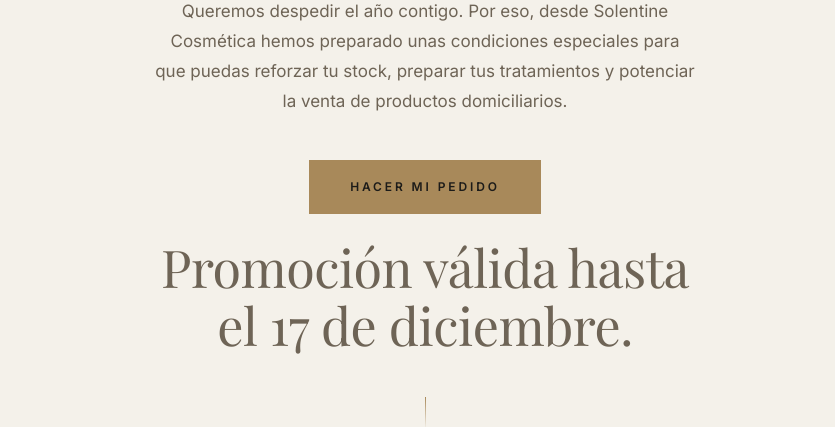
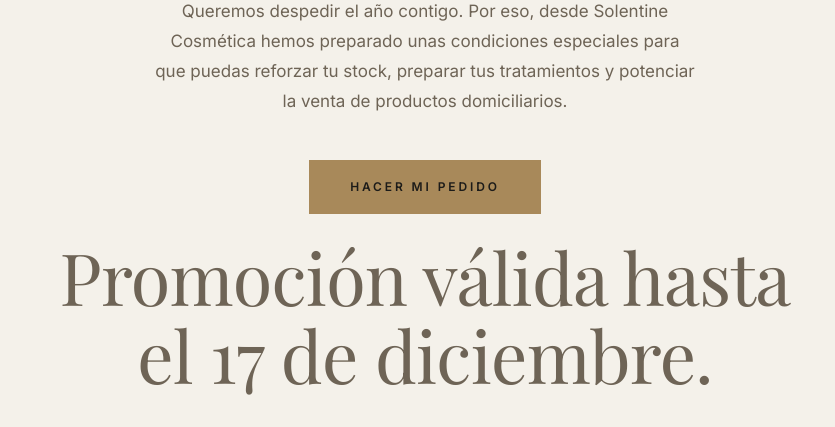
Before and after one commit to ItxasGG/promo-finano-ferrari, a plain HTML site: page index.html in a window 1280 px wide. Shown: the part 530-957 px from the top of the page, without its empty margins (215-1050 px from the left). Drawn offline with nearby package versions, Linux system fonts and the light colour scheme; a web font is replaced by a local one.

Commit message:
Agrandar el texto de validez de la promoción
Co-Authored-By: Claude Opus 5.5 <noreply@anthropic.com>

```diff
--- a/styles.css
+++ b/styles.css
@@ -251,8 +251,8 @@ a { color: inherit; }
   margin-top: 24px;
   font-family: var(--serif);
   font-weight: 400;
-  font-size: clamp(32px, 7.5vw, 52px);
-  line-height: 1.12;
+  font-size: clamp(38px, 9vw, 72px);
+  line-height: 1.08;
   letter-spacing: -.01em;
   text-wrap: balance;
   color: var(--tortora-text);
```
